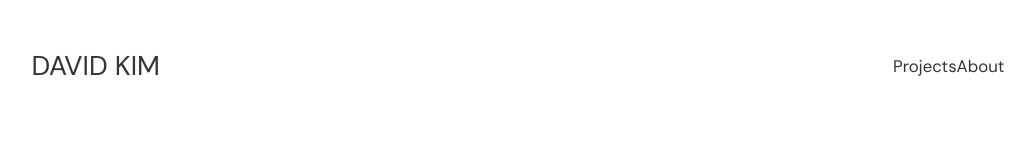
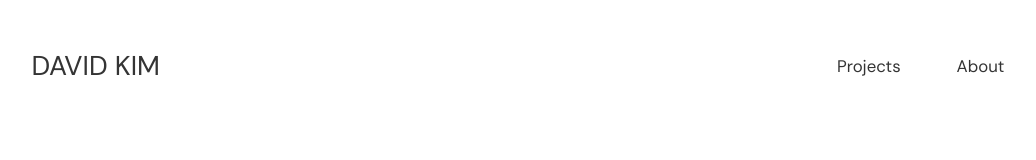
Before and after one commit to holahoon/new-holahoon, a React (Create React App) app: page / in a window 1280 px wide. Shown: the top 160 px of the page, without its empty margins (122-1158 px from the left). Built offline with nearby package versions, Linux system fonts and the light colour scheme.

Commit message:
responsive update

```diff
--- a/src/components/Navbar/Navbar.css
+++ b/src/components/Navbar/Navbar.css
@@ -28,7 +28,7 @@
   cursor: pointer;
 }
 
-.Navbar-menu:nth-child(2) {
+.Navbar-menu li:nth-child(2) {
   margin-left: 3.5rem;
 }
 
@@ -66,7 +66,7 @@
   .Logo {
     font-size: 1.5rem;
   }
-  .Navbar-ul {
+  .Navbar-menu {
     flex-direction: column;
     justify-content: center;
     align-items: flex-end;
```
